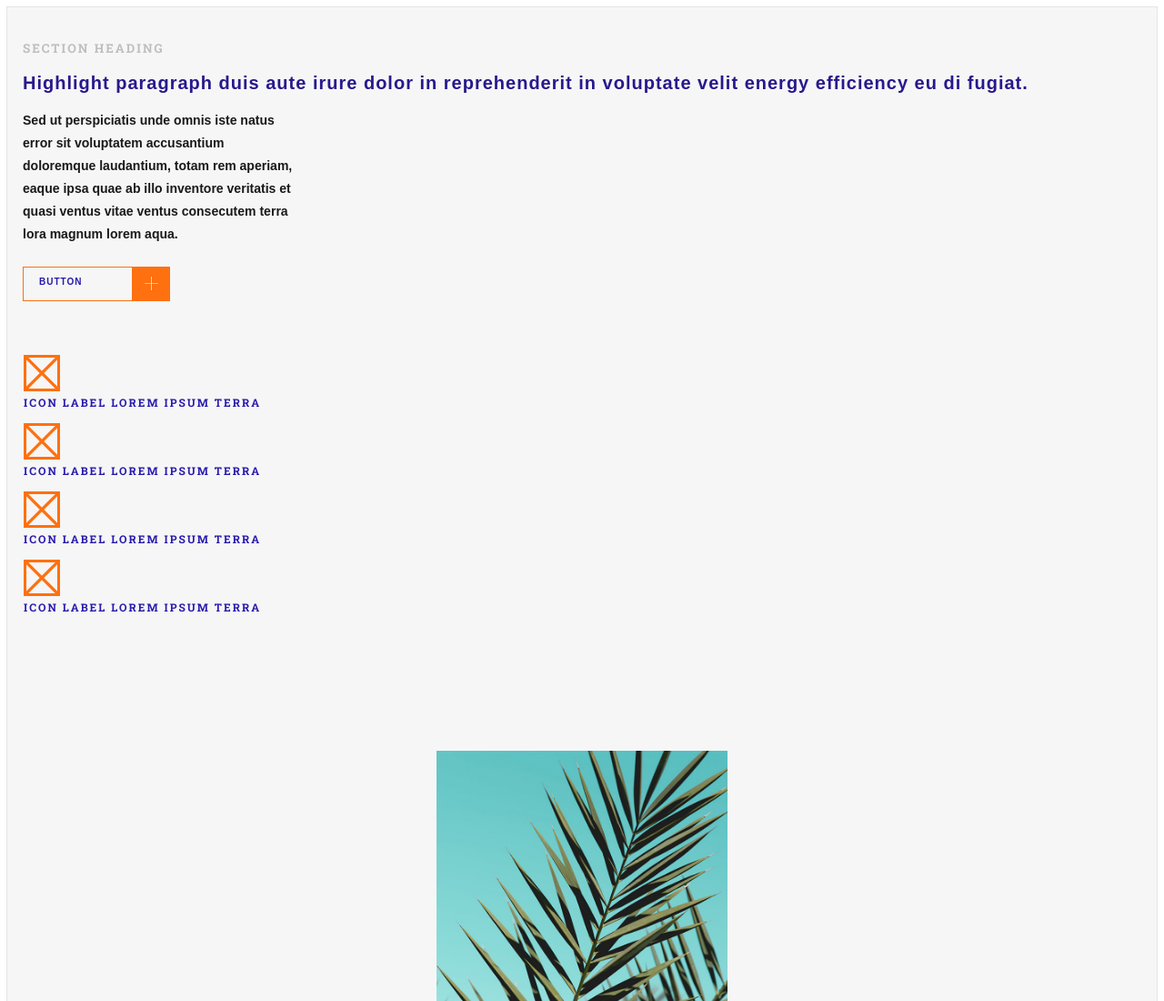
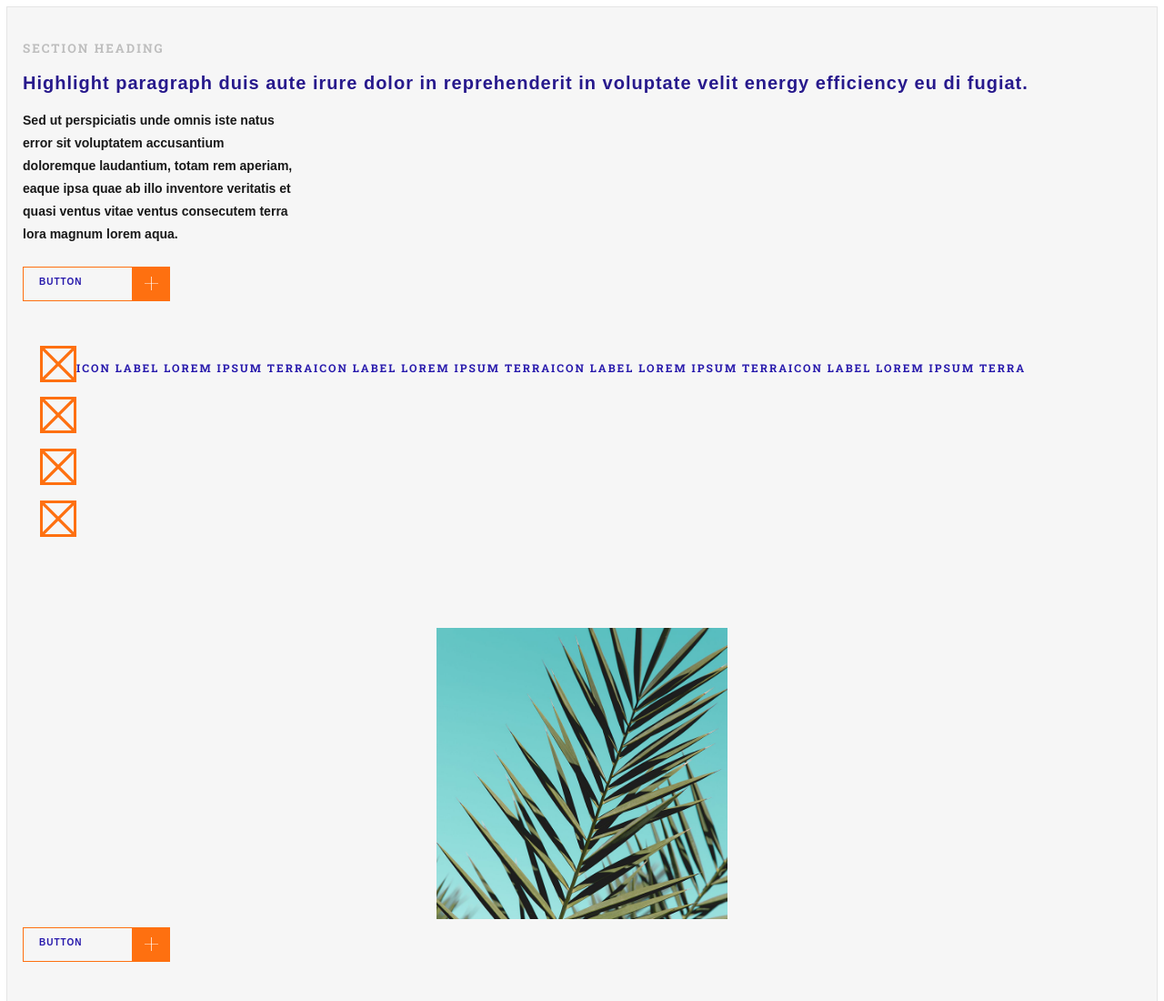
Before and after one commit to erinbelot/chromatix-test, a plain HTML site: page index.html in a window 1280 px wide. Shown: the top 1100 px of the page at 91% size. Drawn offline with Linux system fonts and the light colour scheme; a web font is replaced by a local one.

Commit message:
half way through restructing 2nd component, boxes are in place and perfect all flexed up. text is more of a challenge

```diff
--- a/index.html
+++ b/index.html
@@ -43,51 +43,46 @@
                 </div>
             </div>
         </div>
-        <div class ="placeholder-and-label">
-                    <div class="placeholder-one">
-                        <img src="assets/icon.svg" class="placeholder" alt="Orange placeholder box" style="width:40px;height:40px;">
-                        <li>
+        <div class="placeholder-wrapper">
+            <div class="placeholder-image">
+                    <img src="assets/icon.svg" class="placeholder-image" alt="Orange placeholder box" style="width:40px;height:40px;">
+                    <img src="assets/icon.svg" class="placeholder-image" alt="Orange placeholder box" style="width:40px;height:40px;">
+                    <img src="assets/icon.svg" class="placeholder-image" alt="Orange placeholder box" style="width:40px;height:40px;">
+                    <img src="assets/icon.svg" class="placeholder-image" alt="Orange placeholder box" style="width:40px;height:40px;">
+            </div>
+            <!-- <div class="placeholder-text">  -->
+                <!-- <ul> -->
+                    <h4>
                         ICON LABEL LOREM IPSUM TERRA
-                        </li>
-                    </div>
-                    <div class="placeholder-two">
-                        <img src="assets/icon.svg" class="placeholder" alt="Orange placeholder box" style="width:40px;height:40px;">
-                        <li>
+                    </h4>
+                    <h4>
                         ICON LABEL LOREM IPSUM TERRA
-                        </li>
-                    </div>
-                    <div class="placeholder-three">
-                        <img src="assets/icon.svg" class="placeholder" alt="Orange placeholder box" style="width:40px;height:40px;">
-                        <li>
+                    </h4>
+                    <h4>
                         ICON LABEL LOREM IPSUM TERRA
-                        </li>
-                    </div>
-                    <div class="placeholder-four">
-                        <img src="assets/icon.svg" class="placeholder" alt="Orange placeholder box" style="width:40px;height:40px;">
-                        <li>
+                    </h4>
+                    <h4>
                         ICON LABEL LOREM IPSUM TERRA
-                        </li>
+                    </h4>
+                <!-- </ul>  -->
+            <!-- </div>  -->
         </div>
 
-                <!-- <div class="label"> -->
-                    <!-- <ul>
-                        <li>
-                            ICON LABEL LOREM IPSUM TERRA
-                        </li>
-                        <li>
-                            ICON LABEL LOREM IPSUM TERRA
-                        </li>
-                        <li>
-                            ICON LABEL LOREM IPSUM TERRA
-                        </li>
-                        <li>
-                            ICON LABEL LOREM IPSUM TERRA
-                        </li>
-                    </ul> -->
-                <!-- </div> -->
 
 
-        </div>
+
+
+
+
+
+
+
+
+
+
+
+
+
        <div class="carousel">
          <!--     <div id="carouselExampleIndicators" class="carousel slide" data-ride="carousel">
                 <ol class="carousel-indicators">
--- a/styling.css
+++ b/styling.css
@@ -86,41 +86,30 @@ p {
     align-items: center;
 }
 
-.placeholder-and-label{
+
+.placeholder-wrapper{
     display:flex;
-    justify-content: left;
-    flex-direction:column;
+}
+
+.placeholder-image{
+    display:flex;
+    flex-direction: column;
     padding-left: 18px;
-    padding-top: 10px;
-    padding-bottom: 50px;
+    justify-content: space-between;
+    height: 210px;
 
 }
 
-.placeholder{
-    flex: display;
-    align-items: right;
-}
-/* .placeholder-group {
+/* .placeholder-text{
     display:flex;
     flex-direction: column;
+    justify-content: space-between;
+    height:210;
 
-    justify-content: strech;
-    padding-left: 17px;
+
 } */
 
-.placeholder-one{
-    padding-bottom: 15px;
-}
-
-.placeholder-two{
-    padding-bottom: 15px;
-}
-
-.placeholder-three{
-    padding-bottom: 15px;
-}
-
-li {
+h4 {
     list-style-type: none;
     font-size: 12px;
     font-family: 'Roboto Slab', serif;
@@ -128,8 +117,10 @@ li {
     letter-spacing: 2px;
     color: #2719AC;
     font-weight: bold;
-     /* padding-bottom: 100px;
-    padding-right:100px;     */
+    display:flex;
+    flex-direction: column;
+    justify-content: space-between;
+
 }
 
 
```
Lines whose indentation alone changed are shown as unchanged.
